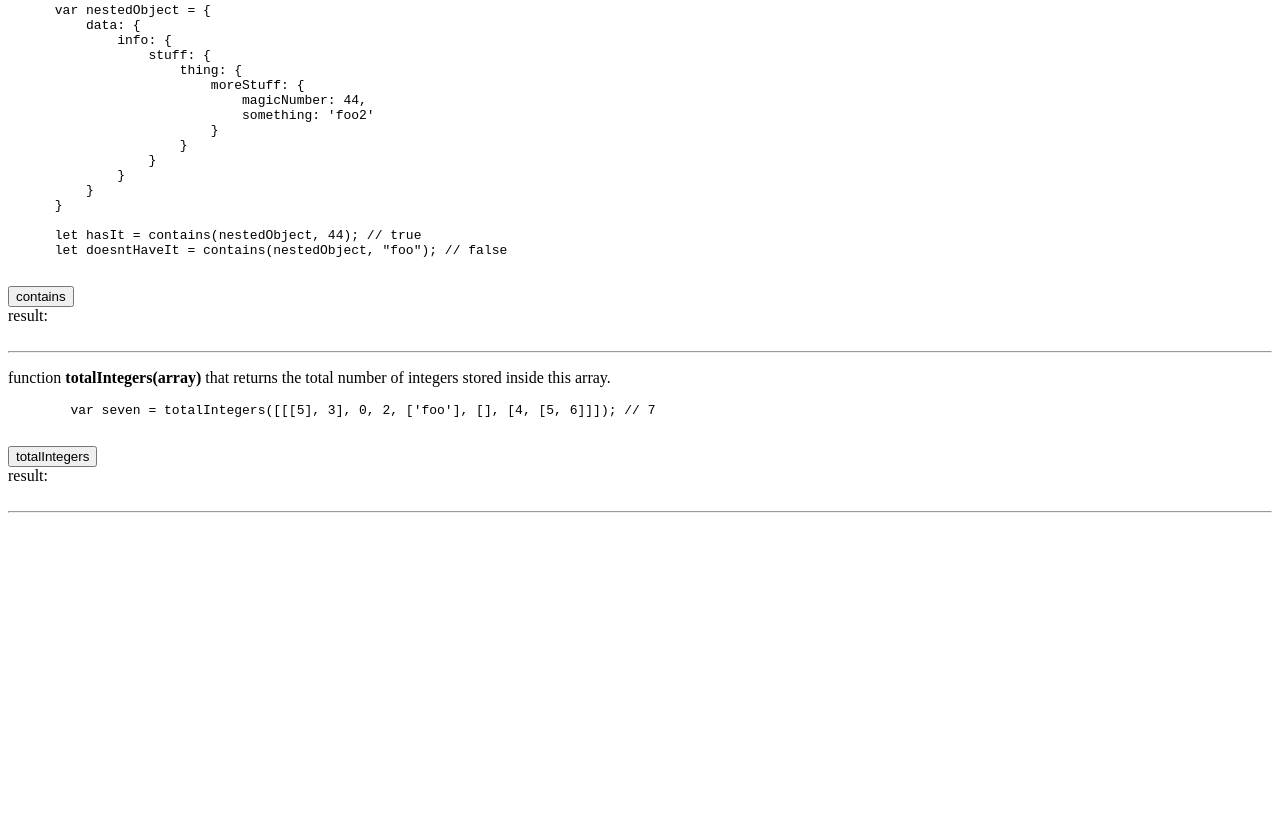
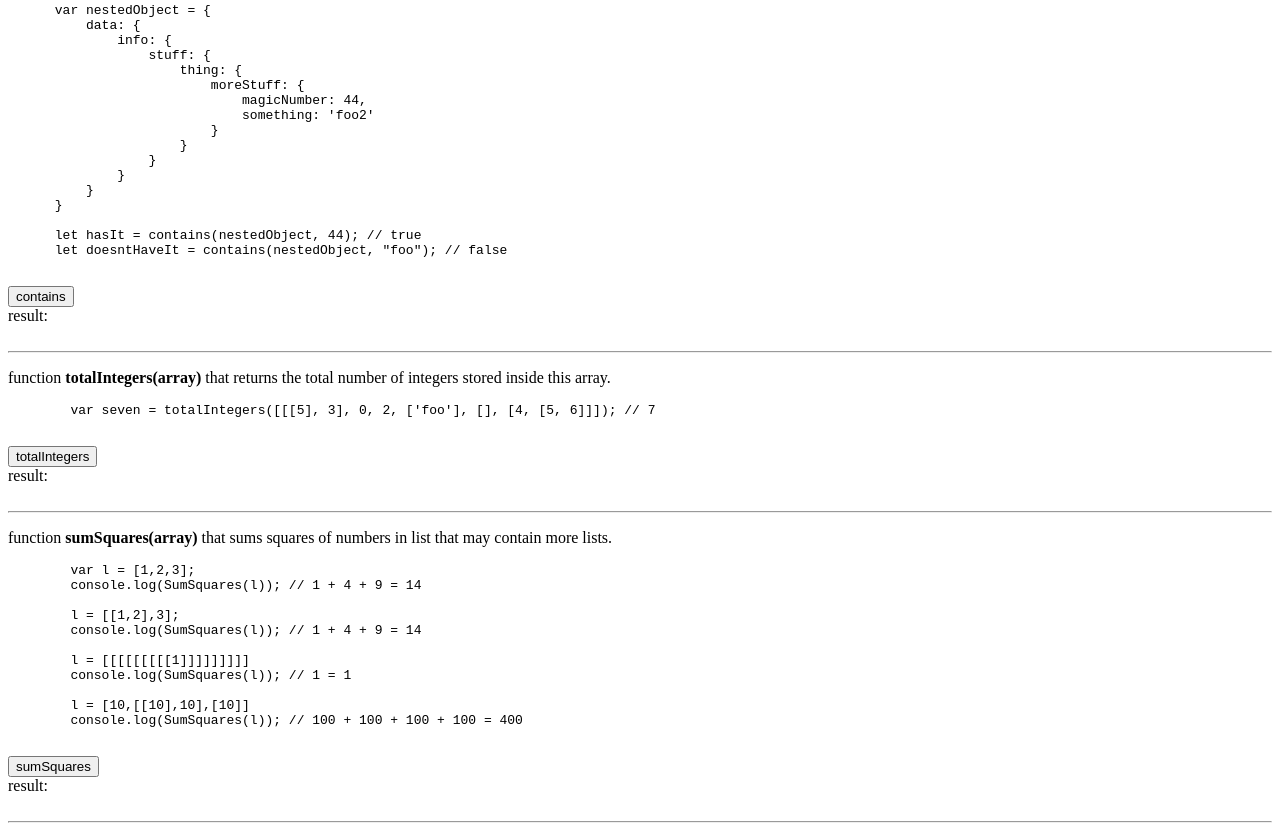
Before and after one commit to taewookim02/recursion-js, a plain HTML site: page codingame.html in a window 1280 px wide. Shown: the part 856-1687 px from the top of the page. Before the commit the page ends 1377 px from the top, so only its background shows below. Drawn offline with Linux system fonts and the light colour scheme.

Commit message:
Add sumSquares

```diff
--- a/codingame.html
+++ b/codingame.html
@@ -17,6 +17,8 @@
   <script src="./js/productOfArray.js" defer></script>
   <script src="./js/contains.js" defer></script>
   <script src="./js/totalIntegers.js" defer></script>
+  <script src="./js/sumSquares.js" defer></script>
+
 </head>
 
 <body>
@@ -127,6 +129,28 @@
     </form>
     <br>
     <hr>
+    <form class="sumSquares-form">
+      <p class="all-desc">function <strong>sumSquares(array)</strong> that sums squares of numbers in list that may
+        contain more lists.</p>
+      <pre>
+        var l = [1,2,3];
+        console.log(SumSquares(l)); // 1 + 4 + 9 = 14
+
+        l = [[1,2],3];
+        console.log(SumSquares(l)); // 1 + 4 + 9 = 14
+
+        l = [[[[[[[[[1]]]]]]]]]
+        console.log(SumSquares(l)); // 1 = 1
+
+        l = [10,[[10],10],[10]]
+        console.log(SumSquares(l)); // 100 + 100 + 100 + 100 = 400
+      </pre>
+      <button class="sumSquares-btn">sumSquares</button>
+      <br>
+      <span class="sumSquares-result">result: </span>
+    </form>
+    <br>
+    <hr>
   </div>
 </body>
 
--- /dev/null
+++ b/js/sumSquares.js
@@ -0,0 +1,27 @@
+(() => {
+  const sumSquares = (arr) => {
+    let total = 0;
+
+    for (let element of arr) {
+      if (Array.isArray(element)) {
+        total += sumSquares(element);
+      } else if (Number.isInteger(element)) {
+        total += element * element;
+      }
+    }
+
+    return total;
+  };
+
+  const l = sumSquares([1, 2, 3]);
+  const l2 = sumSquares([[1, 2], 3]);
+  const l3 = sumSquares([[[[[[[[[1]]]]]]]]]);
+  const l4 = sumSquares([10, [[10], 10], [10]]);
+
+  const form = document.querySelector(".sumSquares-form");
+  form.addEventListener("submit", (e) => {
+    e.preventDefault();
+    const resultTag = form.querySelector(".sumSquares-result");
+    resultTag.innerHTML = `result: ${l}, ${l2}, ${l3}, ${l4}`;
+  });
+})();
```
